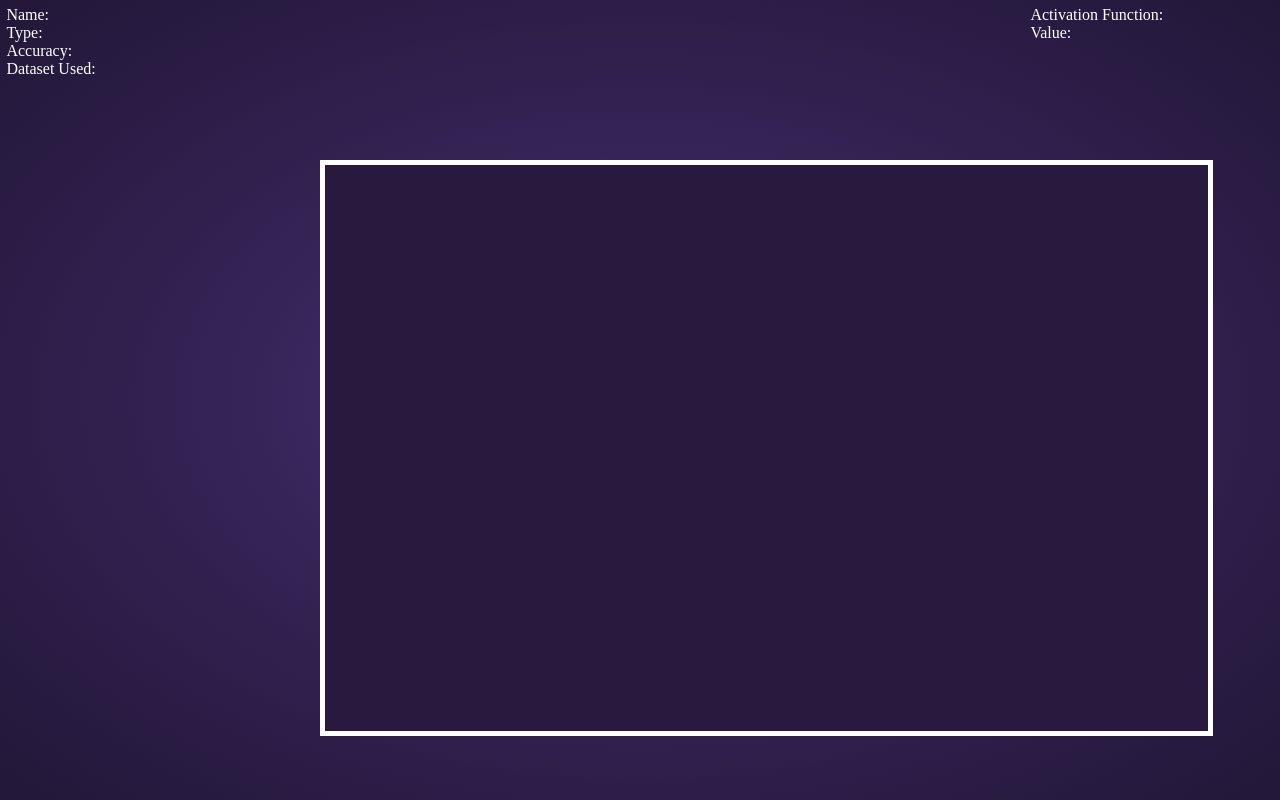
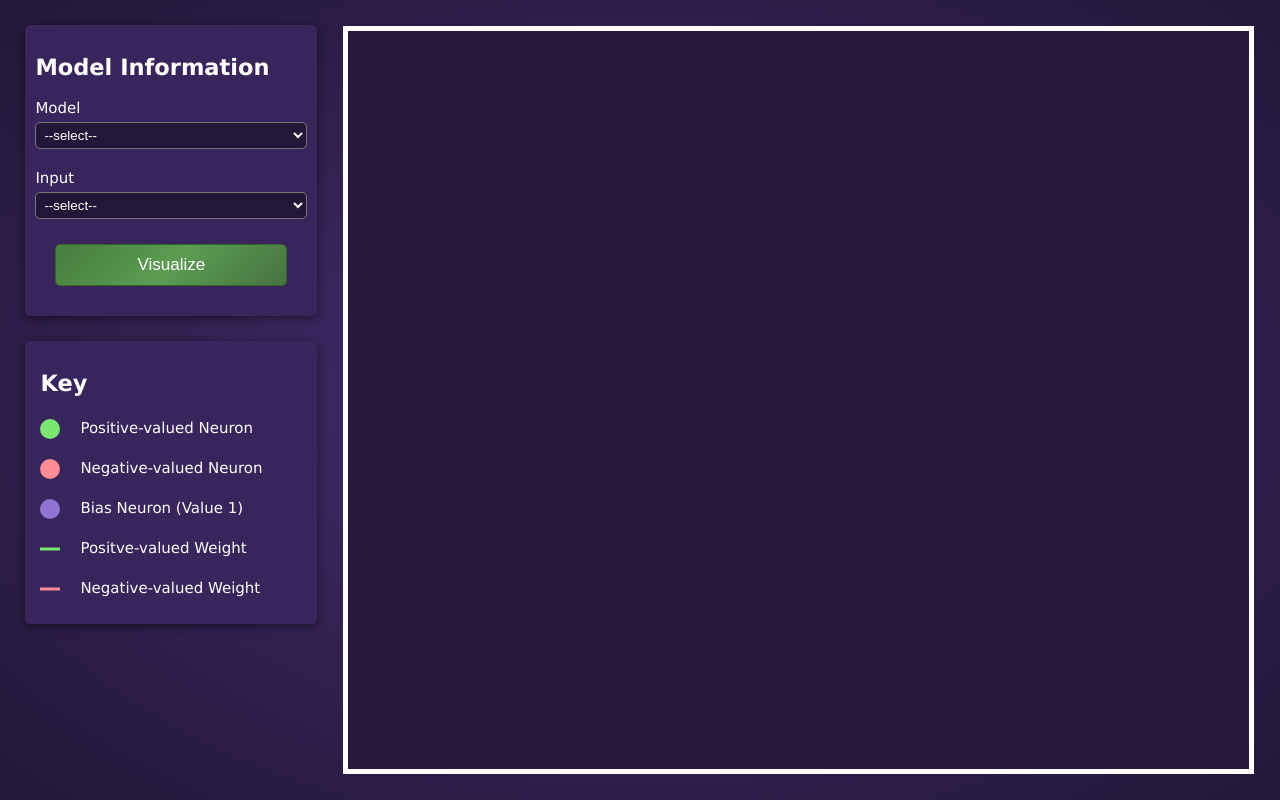
Before and after one commit to vaibhav-sangwan-02/imagine-keras, a Flask app: template templates/index.html in a window 1280 px wide. Run offline with Flask 3, Linux system fonts and the light colour scheme; the template is opened without the code that fills it, so the values that code supplies are empty.

Commit message:
Improve frontend
Improved the frontend and UI to be more user-friendly. Added Model Information and Keys.

```diff
--- a/static/css/index.css
+++ b/static/css/index.css
@@ -1,5 +1,7 @@
 html {
     height: 100%;
+    font-family: Verdana, Geneva, Tahoma, sans-serif;
+    font-size: 15px;
 }
 
 body {
@@ -9,55 +11,85 @@ body {
     background: radial-gradient(ellipse at center, #4B327A 0%, #332253 50%, #221738 100%);
 
     display: flex;
-    flex-direction: column;
+    flex-direction: row;
     justify-content: flex-start;
     align-content: stretch;
 
     color: white;
 }
 
-#header {
-    height: 12%;
+#left-bar {
+    width: 25%;
 
     display: flex;
-    flex-direction: row;
-    justify-content: space-between;
+    flex-direction: column;
+    justify-content: flex-start;
     align-content: stretch;
 }
 
-#model-info {
-    padding: 0.5% 0.5%;
-    width: 19%;
+#form-container, #legend {
+    border-radius: 5px;
+    background-color: #37255c;
+    padding: 10px 10px;
+    margin: 8% 0 0 8%;
+    box-shadow: 0px 2px 10px 0px rgb(0, 0, 0, 0.5);
 }
 
-#logo {
-    padding: 0.5% 0.5%;
-    width: 59%;
+#network-container {
+    margin: 2% 2%;
+    width: 71%;
+
+    border: 5px solid white;
+    background-color: #271a3e;
 }
 
-#neuron-info {
-    padding: 0.5% 0.5%;
-    width: 19%;
+select {
+    width: 100%;
+    padding: 4px;
+    margin: 5px 0px;
+    border-radius: 5px;
+
+    background-color: #221738;
+    color: white
 }
 
-#content {
-    height: 88%;
+input[type="submit"] {
+    width: calc(100% - 40px);
+    border: none;
+    padding: 10px 0;
+    border-radius: 5px;
+    font-size: 17px;
+    color: white;
+    cursor: pointer;
+    margin: 5px 20px 20px 20px;
+    background: linear-gradient(135deg, #4a893ae0 0%, #64ba4fcd 50%, #4a893ac6 100%);
+    border: 1px solid #35632a;
+}
 
+#key-container {
+    display: flex;
+    flex-direction: column;
+    justify-content: flex-start;
+    align-content: stretch;
+}
+
+.key-value-pair {
     display: flex;
     flex-direction: row;
     justify-content: flex-start;
     align-content: stretch;
 }
 
-#controller {
-    padding: 0.5% 0.5%;
-    width: 19%;
+.key {
+    padding: 5px 5px;
+    height: 30px;
 }
 
-#network-container {
-    margin: 5% 5%;
-    width: 69%;
+.value {
+    padding: 5px 15px;
+    align-self: stretch;
+}
 
-    border: 5px solid white;
-    background-color: #271a3e;
+#legend h2 {
+    padding: 0 5px;
 }
--- a/static/js/draw-network.js
+++ b/static/js/draw-network.js
@@ -1,6 +1,6 @@
 import { network } from "./make-network.js";
 
-d3.select("svg")
+d3.select("#network-svg")
         .attr("width", "100%")
         .attr("height", "100%")
 
--- a/templates/index.html
+++ b/templates/index.html
@@ -4,7 +4,6 @@
     <meta charset="UTF-8">
     <meta name="viewport" content="width=device-width, initial-scale=1.0">
     <meta http-equiv="X-UA-Compatible" content="ie=edge">
-    <title>Imagine Keras</title>
     <link rel="stylesheet" href="../static/css/index.css">
     <script>
       let weights = '{{weights | tojson}}'
@@ -13,27 +12,91 @@
     </script>
   </head>
   <body>
-    <div id="header">
-      <div id = "model-info">
-        Name: <br/>
-        Type: <br/>
-        Accuracy: <br/>
-        Dataset Used: <br/>
+    <div id="left-bar">
+      <div id="form-container">
+        <form action="">
+          <h2>Model Information</h2>
+          <p>Model
+            <select required>
+              <option value = "">--select--</option>
+              <option value = 0>Iris</option>
+              <option value = 1>Breast Cancer</option>
+              <option value = 2>Boston Housing</option>
+              <option value = 3>Stock Prediction</option>
+            </select>
+          </p>
+          <p>Input
+            <select required>
+              <option value = "">--select--</option>
+              <option value = 0>Test Input 1</option>
+              <option value = 1>Test Input 2</option>
+              <option value = 2>Test Input 3</option>
+              <option value = 3>Test Input 4</option>
+            </select>
+          </p>
+          <input type="submit" value="Visualize">
+        </form>
       </div>
-      <div id = "logo">
-      </div>
-      <div id = "neuron-info">
-        Activation Function: <br/>
-        Value: <br/>
+      <div id="legend">
+        <h2>Key</h2>
+        <div id = "key-container">
+          <div class = "key-value-pair">
+            <div class = "key">
+              <svg width = 20px height = 20px>
+                <circle fill = "#7be671" cx = 10 cy = 10 r = 10></circle>
+              </svg>
+            </div>
+            <div class = "value">
+                Positive-valued Neuron
+            </div>
+          </div>
+          <div class = "key-value-pair">
+            <div class = "key">
+              <svg width = 20px height = 20px>
+                <circle fill = "#ff8d93" cx = 10 cy = 10 r = 10></circle>
+              </svg>
+            </div>
+            <div class = "value">
+              Negative-valued Neuron
+            </div>
+          </div>
+          <div class = "key-value-pair">
+            <div class = "key">
+              <svg width = 20px height = 20px>
+                <circle fill = "#9073d3" cx = "10" cy = "10" r = "10"></circle>
+              </svg>
+            </div>
+            <div class = "value">
+              Bias Neuron (Value 1)
+            </div>
+          </div>
+          <div class = "key-value-pair">
+            <div class = "key">
+              <svg width = "20" height = "20">
+                <line x1="0" y1="10" x2="20" y2="10" stroke="#7be671" stroke-width="3"></line>
+              </svg>
+            </div>
+            <div class = "value">
+              Positve-valued Weight
+            </div>
+          </div>
+          <div class = "key-value-pair">
+            <div class = "key">
+              <svg width = "20" height = "20">
+                <line x1="0" y1="10" x2="20" y2="10" stroke="#ff8d93" stroke-width="3"></line>
+              </svg>
+            </div>
+            <div class = "value">
+              Negative-valued Weight
+            </div>
+          </div>
+        </div>
       </div>
     </div>
-    <div id="content">
-      <div id="controller"></div>
-      <div id="network-container">
-        <svg>
-          <g id = "network-group"></g>
-        </svg>
-      </div>
+    <div id="network-container">
+      <svg id="network-svg">
+        <g id = "network-group"></g>
+      </svg>
     </div>
     <script src="https://d3js.org/d3.v7.min.js"></script>
     <script type="module" src="../static/js/draw-network.js"></script>
```
